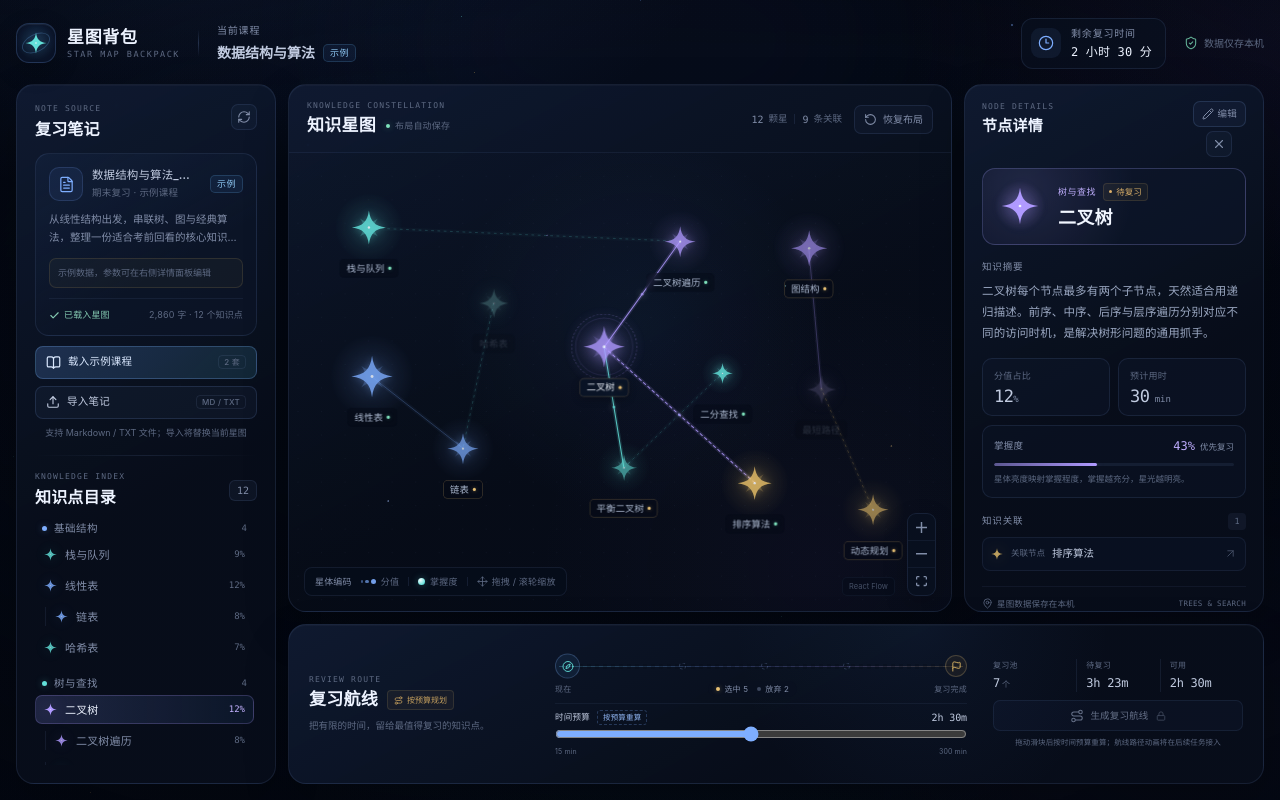
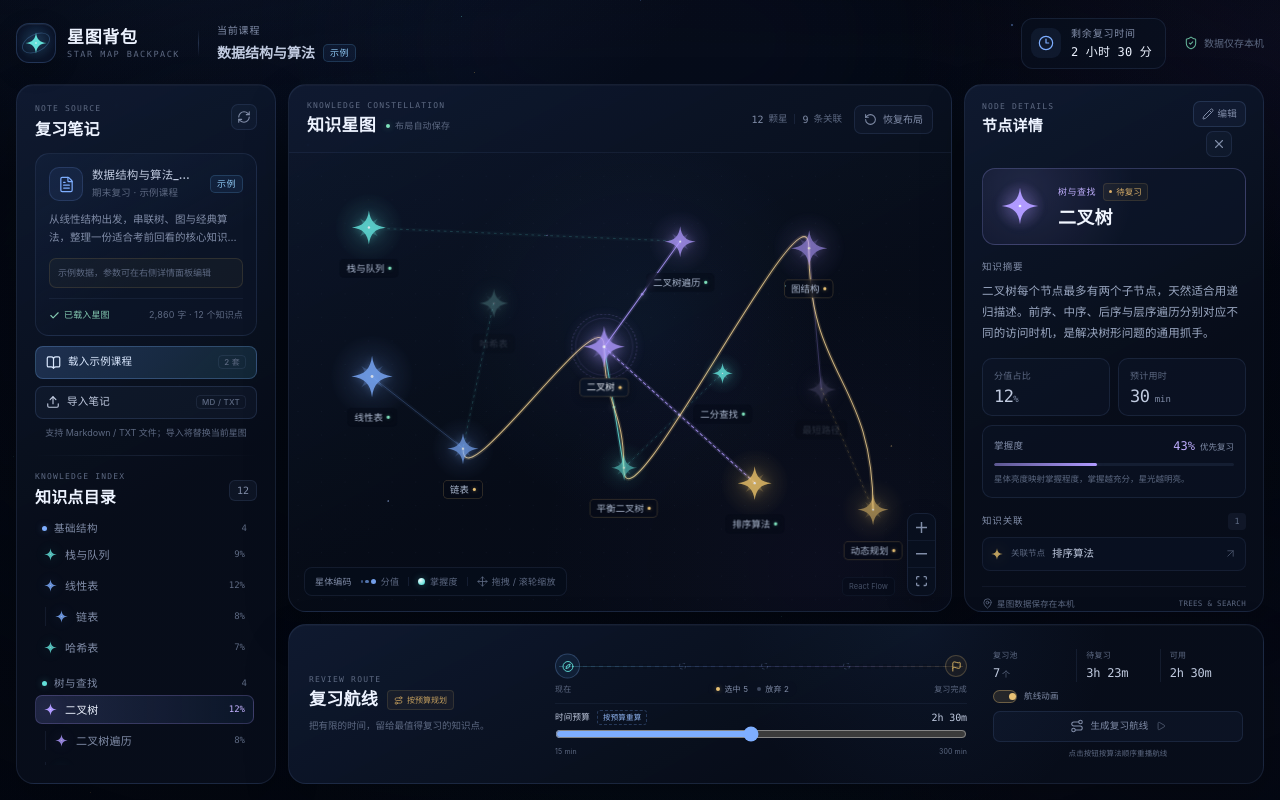
Before and after one commit to FengfengBug/star-map-backpack, a React (Vite) app: page / in a window 1280 px wide. Built offline with nearby package versions, Linux system fonts and the light colour scheme.

Commit message:
feat: 接入航线路径动画与重播控制

```diff
--- a/src/App.tsx
+++ b/src/App.tsx
@@ -29,7 +29,7 @@ import {
 import type { ImportedCourse } from './parsers/importedNote';
 import type {
   ChapterDefinition,
-  KnowledgeFlowEdge,
+  GraphFlowEdge,
   KnowledgeFlowNode,
   KnowledgePoint,
   KnowledgePointEditableFields,
@@ -42,6 +42,7 @@ import {
   createKnowledgeNodes,
 } from './utils/knowledgeGraph';
 import {
+  createReviewRouteEdges,
   createReviewRouteItems,
   createRouteStateMap,
 } from './utils/reviewRoute';
@@ -155,9 +156,13 @@ function StarMapWorkspace() {
   const [plannedBudgetMinutes, setPlannedBudgetMinutes] = useState(
     sampleCourse.reviewWindowMinutes,
   );
+  const [routeAnimationEnabled, setRouteAnimationEnabled] = useState(
+    () => !window.matchMedia('(prefers-reduced-motion: reduce)').matches,
+  );
+  const [routeAnimationRun, setRouteAnimationRun] = useState(0);
   const [toast, setToast] = useState<ToastState | null>(null);
   const toastCounter = useRef(0);
-  const { fitView, getNodes } = useReactFlow<KnowledgeFlowNode, KnowledgeFlowEdge>();
+  const { fitView, getNodes } = useReactFlow<KnowledgeFlowNode, GraphFlowEdge>();
 
   const notify = useCallback((message: string) => {
     toastCounter.current += 1;
@@ -189,14 +194,15 @@ function StarMapWorkspace() {
     return () => window.clearTimeout(timer);
   }, [budgetMinutes, plannedBudgetMinutes]);
 
+  const routePlan = useMemo(
+    () => planReviewRoute(createReviewRouteItems(coursePoints), plannedBudgetMinutes),
+    [coursePoints, plannedBudgetMinutes],
+  );
+  const routeStates = useMemo(() => createRouteStateMap(routePlan), [routePlan]);
+
   useEffect(() => {
-    setNodes((currentNodes) =>
-      applyRouteStates(
-        currentNodes,
-        createRouteStates(coursePoints, plannedBudgetMinutes),
-      ),
-    );
-  }, [coursePoints, plannedBudgetMinutes, setNodes]);
+    setNodes((currentNodes) => applyRouteStates(currentNodes, routeStates));
+  }, [routeStates, setNodes]);
 
   const handleSelectNode = useCallback(
     (nodeId: string | null) => {
@@ -407,10 +413,20 @@ function StarMapWorkspace() {
     [getNodes],
   );
 
-  // 编辑预览只更新 nodes，不重建边；边仅依赖课程数据与选中态。
+  const handleGenerateRoute = useCallback(() => {
+    setRouteAnimationRun((run) => run + 1);
+  }, []);
+
+  // 编辑预览只更新 nodes，不重建边；边仅依赖课程数据、选中态与航线动画。
   const edges = useMemo(
-    () => createKnowledgeEdges(createKnowledgeNodes(coursePoints), selectedNodeId),
-    [coursePoints, selectedNodeId],
+    () => [
+      ...createKnowledgeEdges(createKnowledgeNodes(coursePoints), selectedNodeId),
+      ...createReviewRouteEdges(routePlan.selectedIds, {
+        animated: routeAnimationEnabled,
+        animationRun: routeAnimationRun,
+      }),
+    ],
+    [coursePoints, routeAnimationEnabled, routeAnimationRun, routePlan, selectedNodeId],
   );
 
   const selectedNode = selectedNodeId
@@ -471,6 +487,10 @@ function StarMapWorkspace() {
           nodes={nodes}
           budgetMinutes={budgetMinutes}
           onBudgetChange={setBudgetMinutes}
+          animationEnabled={routeAnimationEnabled}
+          onAnimationChange={setRouteAnimationEnabled}
+          onGenerateRoute={handleGenerateRoute}
+          routeNodeCount={routePlan.selectedIds.length}
         />
       </main>
 
--- a/src/components/ReviewRoute.css
+++ b/src/components/ReviewRoute.css
@@ -306,6 +306,66 @@
   font-weight: 400;
 }
 
+.route-animation {
+  display: inline-flex;
+  align-items: center;
+  gap: 7px;
+  width: fit-content;
+  color: var(--muted);
+  font-size: 8.5px;
+  letter-spacing: 0.02em;
+  cursor: pointer;
+  user-select: none;
+}
+
+.route-animation input {
+  position: absolute;
+  width: 1px;
+  height: 1px;
+  opacity: 0;
+  pointer-events: none;
+}
+
+.route-animation__track {
+  position: relative;
+  width: 24px;
+  height: 13px;
+  border: 1px solid rgba(126, 174, 255, 0.22);
+  border-radius: 99px;
+  background: rgba(9, 17, 32, 0.72);
+  transition:
+    border-color 160ms ease,
+    background-color 160ms ease;
+}
+
+.route-animation__thumb {
+  position: absolute;
+  top: 2px;
+  left: 2px;
+  width: 7px;
+  height: 7px;
+  border-radius: 50%;
+  background: var(--muted-2);
+  transition:
+    transform 160ms ease,
+    background-color 160ms ease;
+}
+
+.route-animation input:checked + .route-animation__track {
+  border-color: rgba(232, 193, 116, 0.36);
+  background: rgba(232, 193, 116, 0.12);
+}
+
+.route-animation input:checked + .route-animation__track .route-animation__thumb {
+  background: #e8c174;
+  transform: translateX(13px);
+}
+
+.route-animation input:focus-visible + .route-animation__track {
+  outline: 2px solid rgba(126, 174, 255, 0.55);
+  outline-offset: 2px;
+}
+
 .route-action {
   display: flex;
   align-items: center;
@@ -321,9 +381,23 @@
   letter-spacing: 0.02em;
 }
 
+.route-action:not(:disabled) {
+  cursor: pointer;
+  transition:
+    border-color 160ms ease,
+    background-color 160ms ease,
+    color 160ms ease;
+}
+
+.route-action:not(:disabled):hover {
+  border-color: rgba(232, 193, 116, 0.28);
+  background: rgba(232, 193, 116, 0.08);
+  color: var(--text-soft);
+}
+
 .route-action:disabled {
   cursor: not-allowed;
-  opacity: 0.78;
+  opacity: 0.58;
 }
 
 .route-action svg:last-child {
@@ -380,3 +454,11 @@
     font-size: 8.5px;
   }
 }
+
+@media (prefers-reduced-motion: reduce) {
+  .route-animation__track,
+  .route-animation__thumb,
+  .route-action:not(:disabled) {
+    transition: none;
+  }
+}
--- a/src/components/ReviewRoute.tsx
+++ b/src/components/ReviewRoute.tsx
@@ -1,4 +1,4 @@
-import { Compass, Flag, Lock, Route } from 'lucide-react';
+import { Compass, Flag, Play, Route } from 'lucide-react';
 import type { KnowledgeFlowNode } from '../types/knowledge';
 import { formatDuration } from '../utils/star';
 import { sumPendingMinutes } from '../utils/knowledgeGraph';
@@ -12,12 +12,20 @@ interface ReviewRouteProps {
   nodes: KnowledgeFlowNode[];
   budgetMinutes: number;
   onBudgetChange: (minutes: number) => void;
+  animationEnabled: boolean;
+  onAnimationChange: (enabled: boolean) => void;
+  onGenerateRoute: () => void;
+  routeNodeCount: number;
 }
 
 export function ReviewRoute({
   nodes,
   budgetMinutes,
   onBudgetChange,
+  animationEnabled,
+  onAnimationChange,
+  onGenerateRoute,
+  routeNodeCount,
 }: ReviewRouteProps) {
   const pendingNodes = nodes.filter((node) => !node.data.reviewed);
   const pendingMinutes = sumPendingMinutes(nodes);
@@ -121,18 +129,40 @@ export function ReviewRoute({
             <strong>{formatDuration(budgetMinutes)}</strong>
           </div>
         </div>
+        <label className="route-animation">
+          <input
+            type="checkbox"
+            checked={animationEnabled}
+            onChange={(event) => onAnimationChange(event.target.checked)}
+          />
+          <span className="route-animation__track" aria-hidden="true">
+            <span className="route-animation__thumb" />
+          </span>
+          航线动画
+        </label>
         <button
           type="button"
           className="route-action"
-          disabled
-          title="航线路径动画将在后续任务接入"
+          onClick={onGenerateRoute}
+          disabled={routeNodeCount < 2}
+          title={
+            routeNodeCount < 2
+              ? '选中节点不足 2 个，暂不生成航线'
+              : animationEnabled
+                ? '按算法顺序播放航线绘制动画'
+                : '航线动画已关闭，点击完整显示航线'
+          }
         >
           <Route size={14} strokeWidth={1.8} aria-hidden="true" />
           生成复习航线
-          <Lock size={10} strokeWidth={2} aria-hidden="true" />
+          {animationEnabled && <Play size={10} strokeWidth={2} aria-hidden="true" />}
         </button>
         <p className="route-side__hint">
-          拖动滑块后按时间预算重算；航线路径动画将在后续任务接入
+          {routeNodeCount < 2
+            ? '航线需要至少两个选中知识点'
+            : animationEnabled
+              ? '点击按钮按算法顺序重播航线'
+              : '航线动画已关闭，航线完整显示'}
         </p>
       </div>
     </section>
--- /dev/null
+++ b/src/components/ReviewRouteEdge.css
@@ -0,0 +1,57 @@
+.route-edge__halo,
+.route-edge__line {
+  fill: none;
+  stroke-linecap: round;
+  stroke-dasharray: 1;
+  stroke-dashoffset: 1;
+}
+
+.route-edge__halo {
+  stroke: rgba(232, 193, 116, 0.16);
+  stroke-width: 5;
+}
+
+.route-edge__line {
+  stroke: rgba(240, 210, 147, 0.82);
+  stroke-width: 1.3;
+}
+
+.route-edge.is-static .route-edge__halo,
+.route-edge.is-static .route-edge__line {
+  stroke-dashoffset: 0;
+}
+
+.route-edge.is-animated .route-edge__halo,
+.route-edge.is-animated .route-edge__line {
+  animation: review-route-draw 520ms cubic-bezier(0.22, 1, 0.36, 1)
+    var(--route-delay, 0ms) forwards;
+}
+
+@keyframes review-route-draw {
+  from {
+    stroke-dashoffset: 1;
+  }
+
+  to {
+    stroke-dashoffset: 0;
+  }
+}
+
+@media (max-width: 840px) {
+  .route-edge__halo {
+    stroke-width: 3.5;
+    opacity: 0.72;
+  }
+
+  .route-edge__line {
+    stroke-width: 1.1;
+  }
+}
+
+@media (prefers-reduced-motion: reduce) {
+  .route-edge.is-animated .route-edge__halo,
+  .route-edge.is-animated .route-edge__line {
+    animation: none;
+    stroke-dashoffset: 0;
+  }
+}
--- /dev/null
+++ b/src/components/ReviewRouteEdge.tsx
@@ -0,0 +1,46 @@
+import type { CSSProperties } from 'react';
+import { getBezierPath, type EdgeProps } from '@xyflow/react';
+import type { ReviewRouteFlowEdge } from '../types/knowledge';
+import './ReviewRouteEdge.css';
+
+export function ReviewRouteEdge({
+  sourceX,
+  sourceY,
+  targetX,
+  targetY,
+  sourcePosition,
+  targetPosition,
+  data,
+}: EdgeProps<ReviewRouteFlowEdge>) {
+  const [edgePath] = getBezierPath({
+    sourceX,
+    sourceY,
+    sourcePosition,
+    targetX,
+    targetY,
+    targetPosition,
+    curvature: 0.24,
+  });
+  const animated = data?.animated ?? false;
+
+  return (
+    <g
+      className={`route-edge ${animated ? 'is-animated' : 'is-static'}`}
+      style={{ '--route-delay': `${data?.delayMs ?? 0}ms` } as CSSProperties}
+      aria-hidden="true"
+    >
+      <path
+        d={edgePath}
+        className="route-edge__halo"
+        pathLength={1}
+        vectorEffect="non-scaling-stroke"
+      />
+      <path
+        d={edgePath}
+        className="route-edge__line"
+        pathLength={1}
+        vectorEffect="non-scaling-stroke"
+      />
+    </g>
+  );
+}
--- a/src/utils/reviewRoute.ts
+++ b/src/utils/reviewRoute.ts
@@ -1,5 +1,12 @@
 import type { KnapsackItem, KnapsackResult } from '../algorithms/knapsack';
-import type { KnowledgePoint, ReviewRouteState } from '../types/knowledge';
+import type {
+  KnowledgePoint,
+  ReviewRouteFlowEdge,
+  ReviewRouteState,
+} from '../types/knowledge';
+
+export const ROUTE_SEGMENT_DURATION_MS = 520;
+const ROUTE_SEGMENT_GAP_MS = 40;
 
 export function createReviewRouteItems(points: KnowledgePoint[]): KnapsackItem[] {
   return points
@@ -10,6 +17,29 @@ export function createReviewRouteItems(points: KnowledgePoint[]): KnapsackItem[]
       mastery: point.mastery,
       estimatedMinutes: point.estimatedMinutes,
     }));
+}
+
+export function createReviewRouteEdges(
+  selectedIds: string[],
+  options: { animated: boolean; animationRun: number },
+): ReviewRouteFlowEdge[] {
+  return selectedIds.slice(1).map((targetId, index) => {
+    const sourceId = selectedIds[index];
+
+    return {
+      id: `review-route:${options.animationRun}:${sourceId}:${targetId}`,
+      source: sourceId,
+      target: targetId,
+      type: 'reviewRoute',
+      selectable: false,
+      focusable: false,
+      deletable: false,
+      data: {
+        animated: options.animated,
+        delayMs: index * (ROUTE_SEGMENT_DURATION_MS + ROUTE_SEGMENT_GAP_MS),
+      },
+    };
+  });
 }
 
 export function createRouteStateMap(
```
Also changed, not shown: src/components/KnowledgeGraph.tsx (+8 -5 lines), src/types/knowledge.ts (+7 -0 lines), 3 other files (tests, documents, lock files or other folders).
